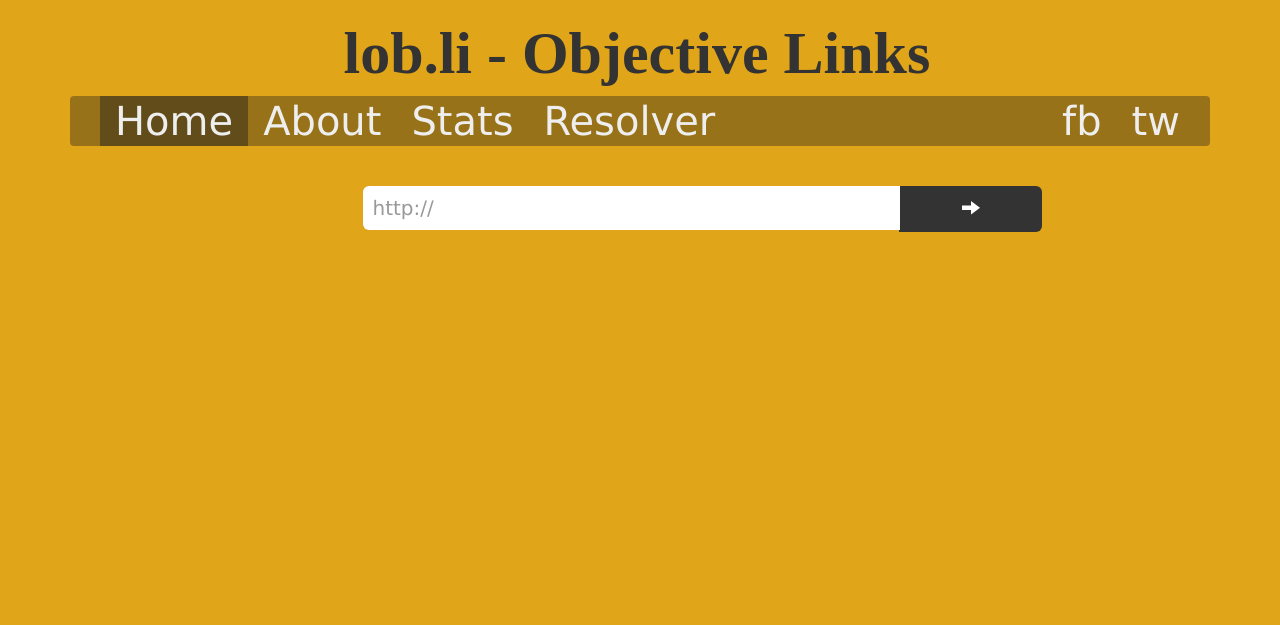
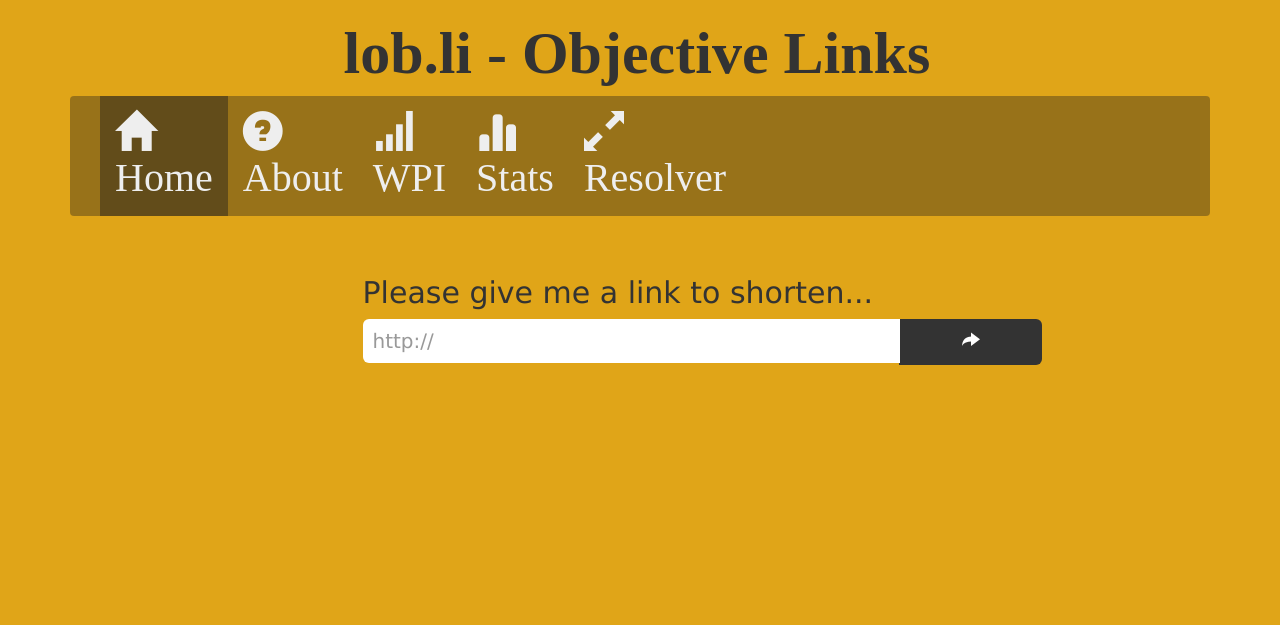
Before and after one commit to gamaio/lobli, a PHP site: page /index.php in a window 1280 px wide. Shown: the top 625 px of the page. Run offline with PHP 8.4, Linux system fonts and the light colour scheme; data that the repository does not hold is empty; some libraries are stand-ins or nearby versions.

Commit message:
Changes to interface

```diff
--- a/Website/index.php
+++ b/Website/index.php
@@ -1,3 +1,55 @@
+<?php
+
+  // exit codes:
+  /*
+    exit 0 - Good script
+    exit 5 - Link redirection
+
+    10x exit codes
+      exit 11 - Shortener Stats redirection
+      exit 12 - Shortener Resolver redirection
+      exit 13 - Shortener About redirection
+  * /
+
+  $shortdb = new mysqli('localhost', 'short', 'c9wx2aLL2PYqzWBM', 'short'); // Connect to link shortener DB
+  if($shortdb->connect_errno > 0) die('Unable to connect to database [' . $shortdb->connect_error . '] - Check dbsettings.php');
+
+  // This has been depreciated. Still here for backwards compatibility with existing links
+  if(!empty($_GET['l'])){
+    $link = $shortdb->real_escape_string(strtolower(stripslashes(strip_tags($_GET['l']))));
+    $link = str_replace('/', '', $link);
+    $sql = "SELECT * FROM `links` WHERE `shortlink` = '$link' LIMIT 1;";
+    if($result = $shortdb->query($sql)){
+      if($row = $result->fetch_assoc()){
+        $link = $row['link'];
+        header("location:$link");
+        exit(5); // Stop script execution to save on resources
+      }
+    }
+  }
+
+  // New way to check for valid short links, two characters shorter than the if statement above
+  if(!empty($_GET)){
+    $key = key($_GET);
+
+    if($key == "stats"){ header("location:http://lob.li/stats.php"); exit(11); }
+    if($key == "resolv"){ header("location:http://lob.li/resolve.php"); exit(12); }
+    if($key == "about"){ header("location:http://lob.li/about.php"); exit(13); }
+
+    $link = $shortdb->real_escape_string(strtolower(stripslashes(strip_tags($key))));
+    $link = str_replace('/', '', $link);
+    $sql = "SELECT * FROM `links` WHERE `shortlink` = '$link' LIMIT 1;";
+    if($result = $shortdb->query($sql)){
+      if($row = $result->fetch_assoc()){
+        $link = $row['link'];
+        header("location:$link");
+        exit(5); // Stop script execution to save on resources
+      }
+    }
+  }
+
+ */
+?>
 <!DOCTYPE html>
 <html lang="en">
   <head>
@@ -18,54 +70,24 @@
     <![endif]-->
   </head>
   <body>
-    <div class="container">
+    <div class="container center-block">
 
-      <div class="header center-block">
-        <h3>lob.li - Objective Links</h3>
-      </div>
-
-      <!-- Static navbar -->
-      <div class="navbar" role="navigation">
-        <div class="container-fluid">
-          <div class="navbar-header">
-            <button type="button" class="navbar-toggle" data-toggle="collapse" data-target=".navbar-collapse">
-              <span class="sr-only">Toggle navigation</span>
-              <span class="icon-bar"></span>
-              <span class="icon-bar"></span>
-              <span class="icon-bar"></span>
-            </button>
-          </div>
-          <div class="navbar-collapse collapse">
-            <ul class="nav navbar-nav">
-              <li><a class="active" href="#">Home</a></li>
-              <li><a href="#">About</a></li>
-              <li><a href="#">Stats</a></li>
-              <li><a href="#">Resolver</a></li>
-            </ul>
-            <ul class="nav navbar-nav navbar-right">
-              <li><a href="#">fb</a></li>
-              <li><a href="#">tw</a></li>
-            </ul>
-          </div><!--/.nav-collapse -->
-        </div><!--/.container-fluid -->
-      </div>
-
-      <br class="spacer" />
+      <?php include('Include/HTML/navbar.htm') ?>
 
       <div class="row">
         <div class="col-md-3"></div>
         <div class="col-md-6">
-          <form class="form-shorten form-inline" role="form">
+          <h2 class="form-shorten-heading">Please give me a link to shorten...</h2>
+          <form class="form-shorten form-inline" id="form-shorten" role="form">
             <div class="input-group">
-              <input type="text" class="form-control input-lg"  placeholder="http://" required autofocus>
+              <input type="text" class="form-control input-lg" id="link" placeholder="http://" required autofocus>
               <span class="input-group-btn">
-                <button type="button" class="btn btn-success btn-lg btn-block submitbtn">
-                  <span class="glyphicon glyphicon-arrow-right"></span>
+                <button type="button" class="btn btn-primary btn-lg btn-block submitbtn">
+                  <span class="glyphicon glyphicon-share-alt icon-rotate"></span>
                 </button>
               </span>
             </div><!-- /input-group -->
           </form>
-
 
           <?php if(isset($_GET['errmsg'])){ ?>
 
@@ -103,5 +125,38 @@
     <script src="https://ajax.googleapis.com/ajax/libs/jquery/1.11.0/jquery.min.js"></script>
     <!-- Include all compiled plugins (below), or include individual files as needed -->
     <script src="include/Bootstrap/js/bootstrap.min.js"></script>
+
+    <script type="text/javascript" language="JavaScript">
+      jQuery(document).ready(function(){
+        $('#link').focus();
+        //$('#message').addClass('hide');
+        $('#homelink').addClass('active');
+      });
+
+      function copyToClipboard(text){
+        window.prompt ("Copy to clipboard: Ctrl+C, Enter (when closed I will open your link in a new tab)", text);
+      }
+    </script>
+    <script type="text/javascript" language="JavaScript">
+      // This is our AJAX - Thank you Wizzy <3
+      $("#form-shorten").submit(function(event){
+        $("#theLoader").fadeIn("fast");
+        event.preventDefault();
+        event.stopPropagation();
+        $.post("process.php?token=<?php echo $token; ?>", $(this).serialize(), function(data){
+          $("#message").hide().slideDown("fast");
+          $("#theLoader").hide();
+          if($('#error').length){
+            $('#short-button').removeClass('btn-primary');
+            $('#short-button').removeClass('btn-success');
+            $('#short-button').addClass('btn-danger');
+          }else if($('#success').length){
+            $('#short-button').removeClass('btn-primary');
+            $('#short-button').removeClass('btn-danger');
+            $('#short-button').addClass('btn-success');
+          }
+        });
+      });
+    </script>
   </body>
 </html>
```
